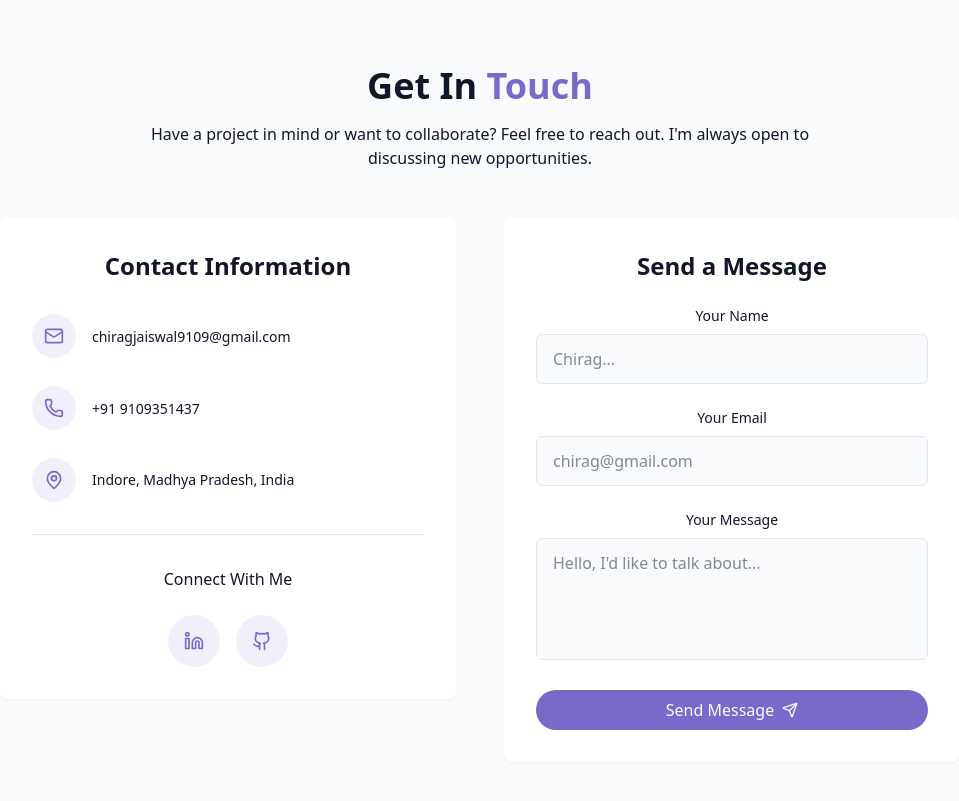
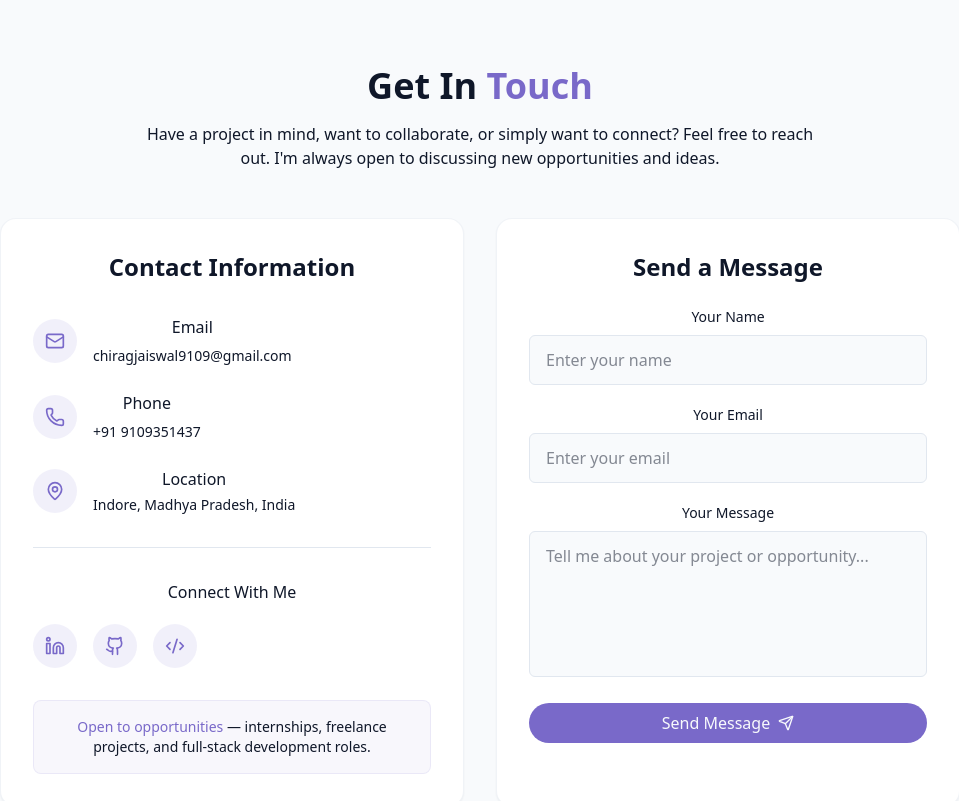
Before and after one commit to chirag-jaiswal-git/My-Portfolio, a React (Vite) app: page / in a window 1280 px wide. Shown: the part 3700-4501 px from the top of the page, without its empty margins (160-1119 px from the left). Built offline with nearby package versions, Linux system fonts and the light colour scheme.

Commit message:
Update contact section

```diff
--- a/src/components/ContactSection.jsx
+++ b/src/components/ContactSection.jsx
@@ -1,4 +1,12 @@
-import { Github, Linkedin, Mail, MapPin, Phone, Send } from "lucide-react";
+import {
+  Github,
+  Linkedin,
+  Mail,
+  MapPin,
+  Phone,
+  Send,
+  Code2,
+} from "lucide-react";
 import { cn } from "@/lib/utils";
 import { useToast } from "@/hooks/use-toast";
 import { useState } from "react";
@@ -7,19 +15,21 @@ import { useState } from "react";
 const contactDetails = [
   {
     icon: Mail,
+    title: "Email",
     value: "chiragjaiswal9109@gmail.com",
     href: "mailto:chiragjaiswal9109@gmail.com",
   },
   {
     icon: Phone,
+    title: "Phone",
     value: "+91 9109351437",
     href: "tel:+919109351437",
   },
   {
     icon: MapPin,
+    title: "Location",
     value: "Indore, Madhya Pradesh, India",
   },
-
 ];
 
 // ---------- Social Links ----------
@@ -27,14 +37,17 @@ const socialLinks = [
   {
     icon: Linkedin,
     href: "https://www.linkedin.com/in/chirag-jaiswal18/",
-    value:"chirag-jaiswal18",
     name: "LinkedIn",
   },
   {
     icon: Github,
     href: "https://github.com/chirag-jaiswal-git",
-    value:"chirag-jaiswal-git",
     name: "GitHub",
+  },
+  {
+    icon: Code2,
+    href: "https://leetcode.com/u/chirag-jaiswal/",
+    name: "LeetCode",
   },
 ];
 
@@ -60,7 +73,7 @@ export const ContactSection = () => {
 
       if (data.success) {
         toast({
-          title: "Message Sent!",
+          title: "Message Sent! 🎉",
           description: "Thank you for reaching out. I'll get back to you soon.",
         });
 
@@ -71,7 +84,8 @@ export const ContactSection = () => {
         toast({
           variant: "destructive",
           title: "Something went wrong.",
-          description: data.message || "There was a problem with your request.",
+          description:
+            data.message || "There was a problem sending your message.",
         });
       }
     } catch (error) {
@@ -90,49 +104,49 @@ export const ContactSection = () => {
   return (
     <section id="contact" className="py-24 px-4 relative bg-secondary/30">
       <div className="container mx-auto max-w-5xl">
-        {/* ---------- SECTION TITLE ---------- */}
-        <h2 className="text-3xl md:text-4xl font-bold mb-4 text-center">
-          Get In <span className="text-primary">Touch</span>
-        </h2>
+        {/* ---------- SECTION HEADER ---------- */}
+        <div className="text-center mb-12">
+          <h2 className="text-3xl md:text-4xl font-bold mb-4">
+            Get In <span className="text-primary">Touch</span>
+          </h2>
 
-        <p className="text-center text-muted-foreground mb-12 max-w-2xl mx-auto">
-          Have a project in mind or want to collaborate? Feel free to reach out.
-          I'm always open to discussing new opportunities.
-        </p>
+          <p className="text-muted-foreground max-w-2xl mx-auto">
+            Have a project in mind, want to collaborate, or simply want to
+            connect? Feel free to reach out. I'm always open to discussing new
+            opportunities and ideas.
+          </p>
+        </div>
 
-        {/* ---------- MAIN GRID ---------- */}
-        <div className="grid grid-cols-1 md:grid-cols-2 gap-12 items-start">
-          {/* ==================================================
-              LEFT BOX: CONTACT INFORMATION + CONNECT WITH ME
-          ================================================== */}
-          <div className="bg-card p-8 rounded-lg shadow-xs">
+        {/* ---------- MAIN CONTENT ---------- */}
+        <div className="grid grid-cols-1 md:grid-cols-2 gap-8">
+          {/* ---------- CONTACT INFORMATION ---------- */}
+          <div className="bg-card p-8 rounded-2xl shadow-xs border border-border/50">
             <h3 className="text-2xl font-semibold mb-8">Contact Information</h3>
 
-            {/* ---------- Contact Details ---------- */}
-            <div className="space-y-7">
+            <div className="space-y-6">
               {contactDetails.map((detail, index) => {
                 const Icon = detail.icon;
 
                 return (
-                  <div key={index} className="flex items-center space-x-4">
+                  <div key={index} className="flex items-center gap-4">
                     {/* Icon */}
                     <div className="p-3 rounded-full bg-primary/10 text-primary shrink-0">
                       <Icon className="h-5 w-5" />
                     </div>
 
                     {/* Details */}
-                    <div>
-                      <h4 className="font-medium">{detail.title}</h4>
+                    <div className="min-w-0">
+                      <h4 className="font-medium mb-1">{detail.title}</h4>
 
                       {detail.href ? (
                         <a
                           href={detail.href}
-                          className="text-muted-foreground hover:text-primary transition-colors text-sm"
+                          className="text-sm text-muted-foreground hover:text-primary transition-colors break-all"
                         >
                           {detail.value}
                         </a>
                       ) : (
-                        <p className="text-muted-foreground text-sm">
+                        <p className="text-sm text-muted-foreground">
                           {detail.value}
                         </p>
                       )}
@@ -142,14 +156,14 @@ export const ContactSection = () => {
               })}
             </div>
 
-            {/* ---------- Divider ---------- */}
+            {/* ---------- DIVIDER ---------- */}
             <div className="border-t border-border my-8" />
 
-            {/* ---------- Connect With Me ---------- */}
+            {/* ---------- SOCIAL LINKS ---------- */}
             <div>
-              <h4 className="font-medium mb-6">Connect With Me</h4>
+              <h4 className="font-medium mb-5">Connect With Me</h4>
 
-              <div className="flex items-center justify-center gap-4">
+              <div className="flex gap-4">
                 {socialLinks.map((social, index) => {
                   const Icon = social.icon;
 
@@ -159,8 +173,9 @@ export const ContactSection = () => {
                       href={social.href}
                       target="_blank"
                       rel="noopener noreferrer"
-                      aria-label={social.name}
-                      className="p-4 rounded-full bg-primary/10 text-primary hover:bg-primary hover:text-primary-foreground transition-all duration-300 "
+                      aria-label={`Visit my ${social.name} profile`}
+                      title={social.name}
+                      className="p-3 rounded-full bg-primary/10 text-primary hover:bg-primary hover:text-primary-foreground transition-all duration-300 hover:scale-110"
                     >
                       <Icon className="h-5 w-5" />
                     </a>
@@ -168,16 +183,25 @@ export const ContactSection = () => {
                 })}
               </div>
             </div>
+
+            {/* ---------- AVAILABILITY ---------- */}
+            <div className="mt-8 p-4 rounded-lg bg-primary/5 border border-primary/10">
+              <p className="text-sm text-muted-foreground">
+                <span className="text-primary font-medium">
+                  Open to opportunities
+                </span>{" "}
+                — internships, freelance projects, and full-stack development
+                roles.
+              </p>
+            </div>
           </div>
 
-          {/* ==================================================
-              RIGHT BOX: SEND A MESSAGE
-          ================================================== */}
-          <div className="bg-card p-8 rounded-lg shadow-xs">
+          {/* ---------- SEND MESSAGE ---------- */}
+          <div className="bg-card p-8 rounded-2xl shadow-xs border border-border/50">
             <h3 className="text-2xl font-semibold mb-6">Send a Message</h3>
 
-            <form onSubmit={onSubmit} className="space-y-6">
-              {/* ---------- Name ---------- */}
+            <form onSubmit={onSubmit} className="space-y-5">
+              {/* Name */}
               <div>
                 <label
                   htmlFor="name"
@@ -191,12 +215,13 @@ export const ContactSection = () => {
                   id="name"
                   name="name"
                   required
-                  className="w-full px-4 py-3 rounded-md border border-input bg-background focus-visible:outline-none focus-visible:ring-2 focus-visible:ring-primary"
-                  placeholder="Chirag..."
+                  autoComplete="name"
+                  className="w-full px-4 py-3 rounded-md border border-input bg-background focus-visible:outline-none focus-visible:ring-2 focus-visible:ring-primary transition"
+                  placeholder="Enter your name"
                 />
               </div>
 
-              {/* ---------- Email ---------- */}
+              {/* Email */}
               <div>
                 <label
                   htmlFor="email"
@@ -210,12 +235,13 @@ export const ContactSection = () => {
                   id="email"
                   name="email"
                   required
-                  className="w-full px-4 py-3 rounded-md border border-input bg-background focus-visible:outline-none focus-visible:ring-2 focus-visible:ring-primary"
-                  placeholder="chirag@gmail.com"
+                  autoComplete="email"
+                  className="w-full px-4 py-3 rounded-md border border-input bg-background focus-visible:outline-none focus-visible:ring-2 focus-visible:ring-primary transition"
+                  placeholder="Enter your email"
                 />
               </div>
 
-              {/* ---------- Message ---------- */}
+              {/* Message */}
               <div>
                 <label
                   htmlFor="message"
@@ -228,13 +254,13 @@ export const ContactSection = () => {
                   id="message"
                   name="message"
                   required
-                  rows={4}
-                  className="w-full px-4 py-3 rounded-md border border-input bg-background focus-visible:outline-none focus-visible:ring-2 focus-visible:ring-primary resize-none"
-                  placeholder="Hello, I'd like to talk about..."
+                  rows={5}
+                  className="w-full px-4 py-3 rounded-md border border-input bg-background focus-visible:outline-none focus-visible:ring-2 focus-visible:ring-primary transition resize-none"
+                  placeholder="Tell me about your project or opportunity..."
                 />
               </div>
 
-              {/* ---------- Submit ---------- */}
+              {/* Submit */}
               <button
                 type="submit"
                 disabled={loading}
```
